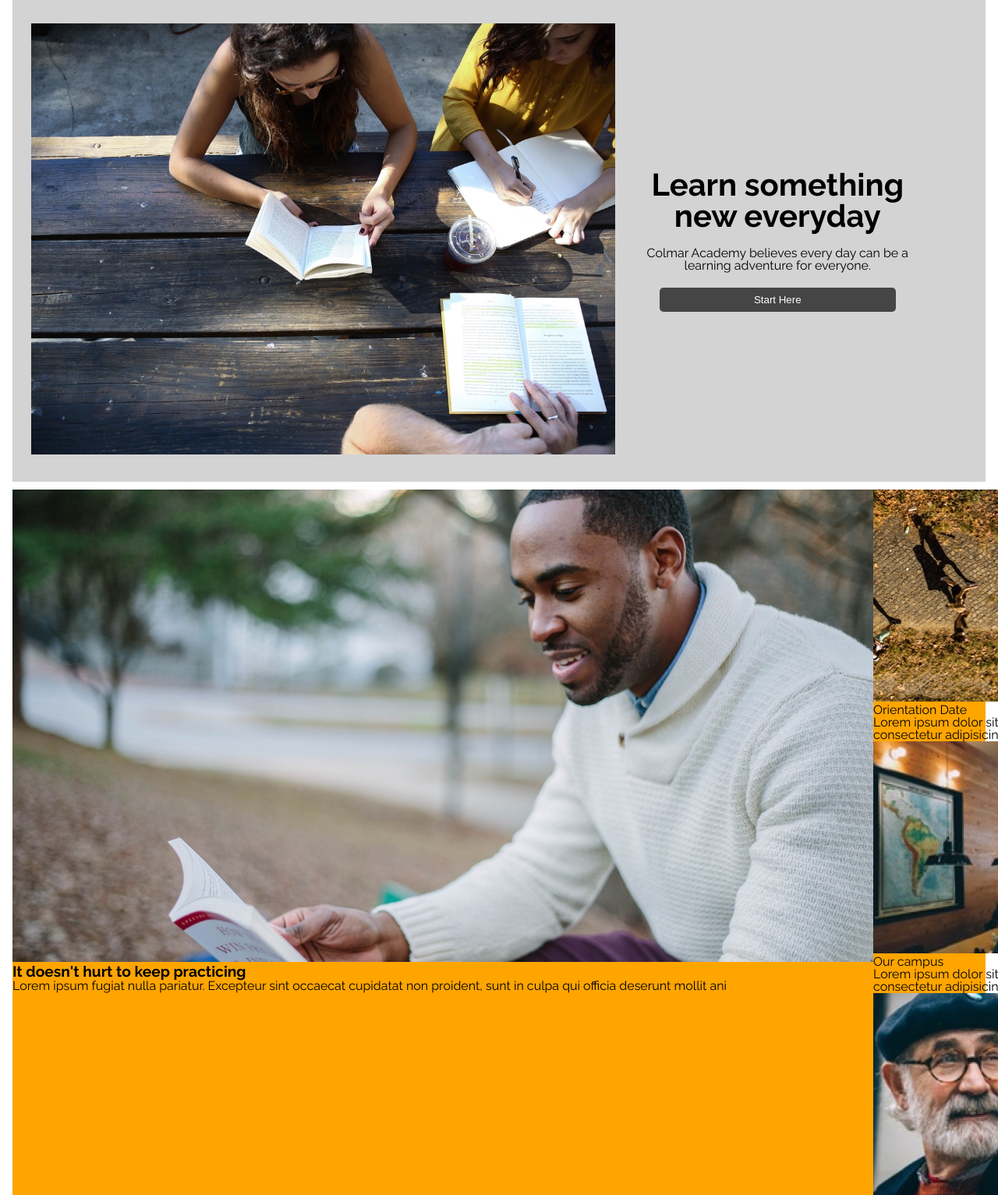
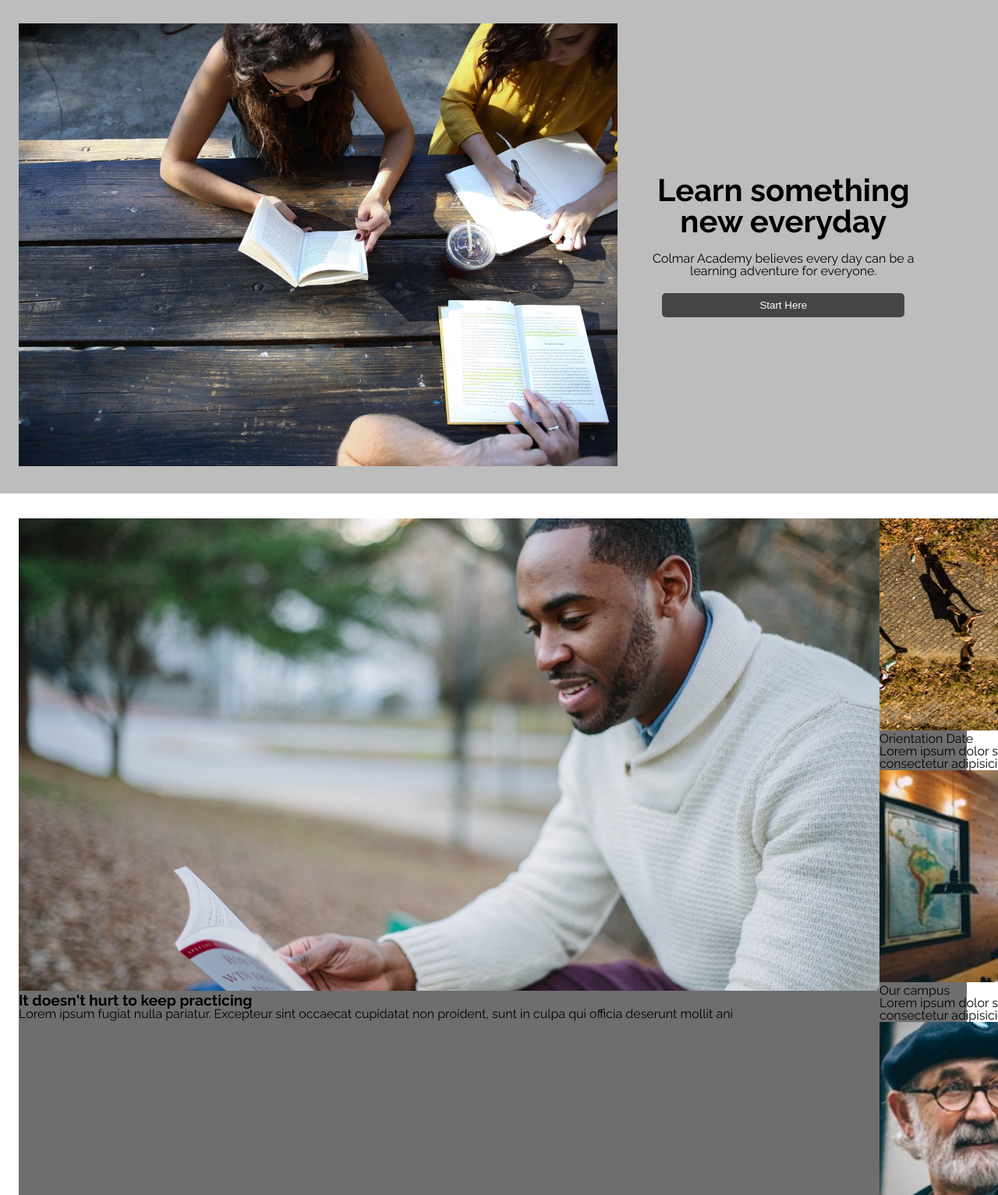
Before and after one commit to thomruns/colmar, a plain HTML site: page index.html in a window 1280 px wide. Shown: the part 67-1600 px from the top of the page at 78% size. Drawn offline with Linux system fonts and the light colour scheme.

Commit message:
Corrected padding error on centering div.

```diff
--- a/resources/css/styles.css
+++ b/resources/css/styles.css
@@ -7,13 +7,12 @@ body {
 
 .center {
   margin: 0px auto;
-  padding: 0 1em;
 }
 
 section {
   display: flex;
   background-color: orange;
-  margin-bottom: 10px;
+  /*margin-bottom: 10px;*/
 }
 
 .flex-column div{
@@ -39,6 +38,7 @@ nav {
   width: 100%;
   margin-top: -65px;
   position: fixed;
+  z-index: 5;
 }
 
 nav .logo {
@@ -89,8 +89,9 @@ nav .menu-bar ul{
 /****** Main section styles *******/
 
 #main {
-  background-color: lightgray;
+  background-color: #bdbdbd;
   margin-top: 65px;
+  width: auto;
 }
 
 #main .img_ctr {
@@ -139,7 +140,22 @@ nav .menu-bar ul{
   background-color: #000;
 }
 
-/****** Practice section styles ********/
+/****** Info section styles ********/
+
+#info {
+    background-color: #6e6e6e;
+    margin: 32px 40px 32px 24px;
+    max-width: 100%;
+}
+
+#info .practice{
+  /*max-width: 25%;*/
+}
+
+
+#info .practice figure .img{
+  width: 60%;
+}
 
 /****** Courses section styles ********/
 
```
